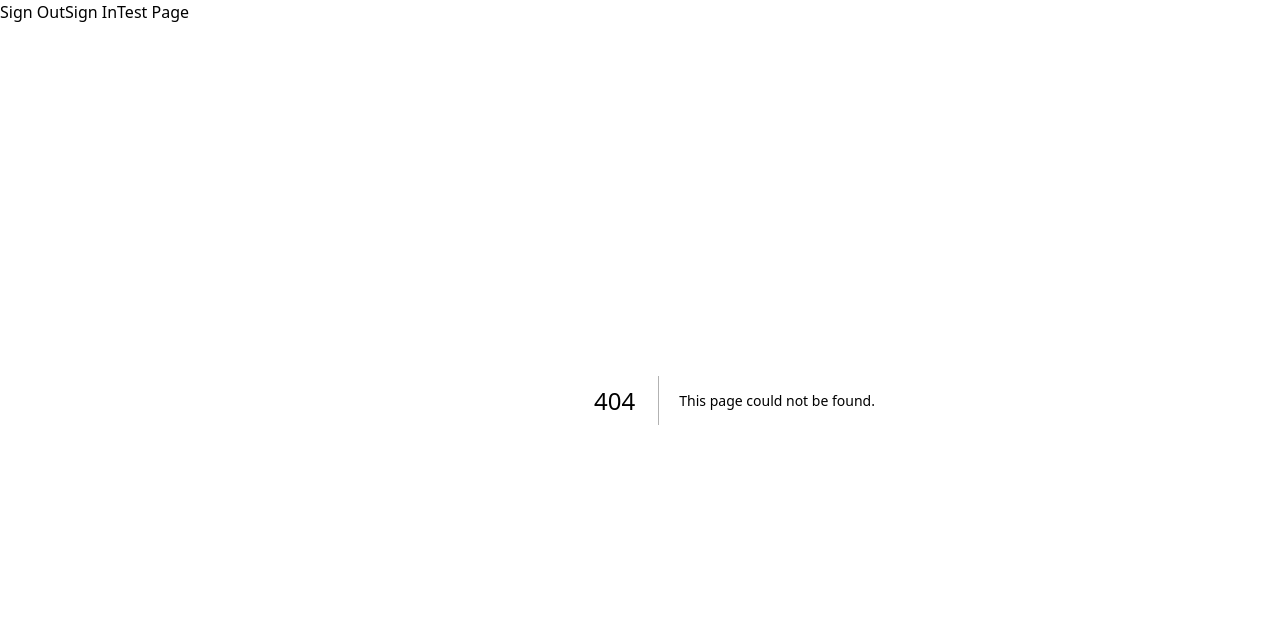
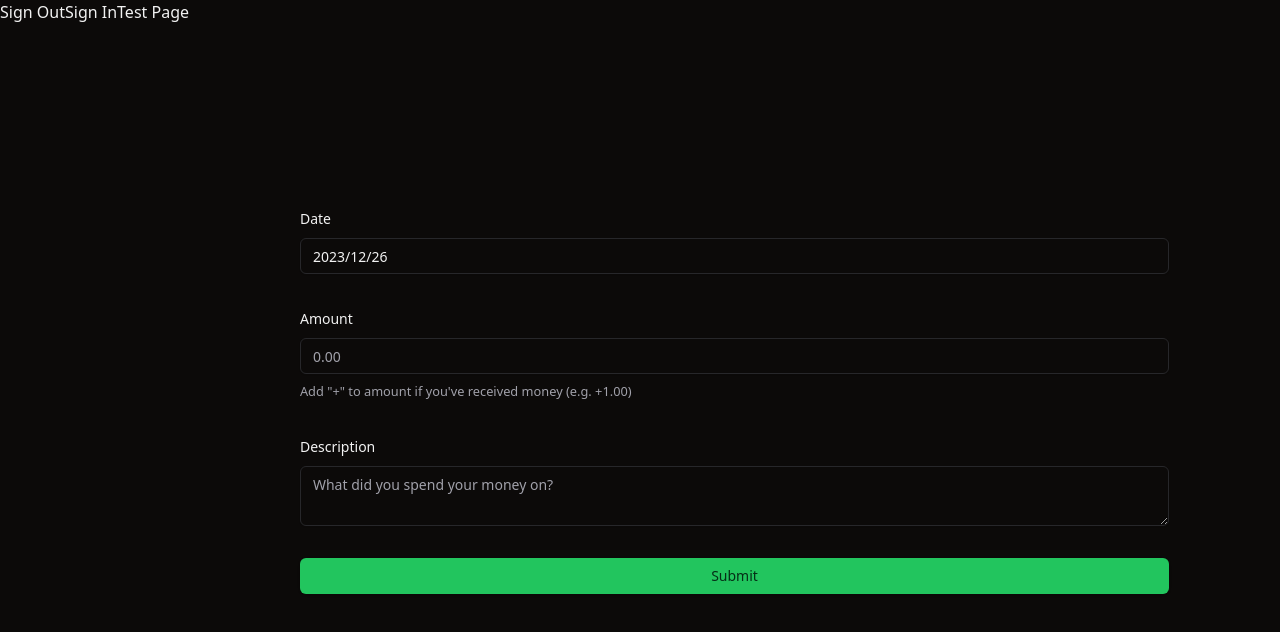
Before and after one commit to Johnny-Q/bank_statements, a Next.js app in the folder dashboard/: page /add-transaction in a window 1280 px wide. Before the commit this address had no page. Shown: the top 632 px of the page. Built offline with nearby package versions, Linux system fonts and the light colour scheme.

Commit message:
create transaction form page

```diff
--- /dev/null
+++ b/dashboard/src/app/add-transaction/page.tsx
@@ -0,0 +1,108 @@
+"use client"
+
+import { zodResolver } from "@hookform/resolvers/zod"
+import { useForm } from "react-hook-form"
+import { format } from "date-fns"
+import * as z from "zod"
+
+import { Button } from "@/components/ui/button"
+import {
+  Form,
+  FormControl,
+  FormDescription,
+  FormField,
+  FormItem,
+  FormLabel,
+  FormMessage,
+} from "@/components/ui/form"
+import { Input } from "@/components/ui/input"
+import { Textarea } from "@/components/ui/textarea"
+import { transactionSchema } from "@/utils/transactionValidator"
+import type { Transaction } from "@/utils/transactionValidator"
+
+const TransactionForm = () => {
+  const form = useForm<Transaction>({
+    resolver: zodResolver(transactionSchema),
+    defaultValues: {
+      date: format(new Date, "yyyy/MM/dd")
+    }
+  })
+
+  function onSubmit(values: Transaction) {
+    // Do something with the form values.
+    //show errors and
+    fetch("/api/transactions", {
+      method: "post",
+      headers: {
+        "content-type": "application/json"
+      },
+      body: JSON.stringify([values])
+    }).then(resp => {
+      //TODO: handle response
+    }).catch(resp => {
+      //TODO: handle error
+    });
+  }
+  return (
+    <div className="w-5/6">
+      <Form {...form}>
+        <form onSubmit={form.handleSubmit(onSubmit)} className="space-y-8">
+          <FormField
+            control={form.control}
+            name="date"
+            render={({ field }) => (
+              <FormItem>
+                <FormLabel>Date</FormLabel>
+                <FormControl>
+                  <Input
+                    placeholder="YYYY/MM/DD"
+                    {...field}
+                  />
+                </FormControl>
+                <FormMessage />
+              </FormItem>
+            )}
+          />
+          <FormField
+            control={form.control}
+            name="amount"
+            render={({ field }) => (
+              <FormItem>
+                <FormLabel>Amount</FormLabel>
+                <FormControl>
+                  <Input
+                    placeholder="0.00"
+                    {...field}
+                  />
+                </FormControl>
+                <FormDescription>
+                  Add "+" to amount if you've received money (e.g. +1.00)
+                </FormDescription>
+                <FormMessage />
+              </FormItem>
+            )}
+          />
+          <FormField
+            control={form.control}
+            name="description"
+            render={({ field }) => (
+              <FormItem>
+                <FormLabel>Description</FormLabel>
+                <FormControl>
+                  <Textarea
+                    placeholder="What did you spend your money on?"
+                    {...field}
+                  />
+                </FormControl>
+                <FormMessage />
+              </FormItem>
+            )}
+          />
+
+          <Button className="w-full" type="submit">Submit</Button>
+        </form>
+      </Form>
+    </div>
+  )
+}
+export default TransactionForm;
```
